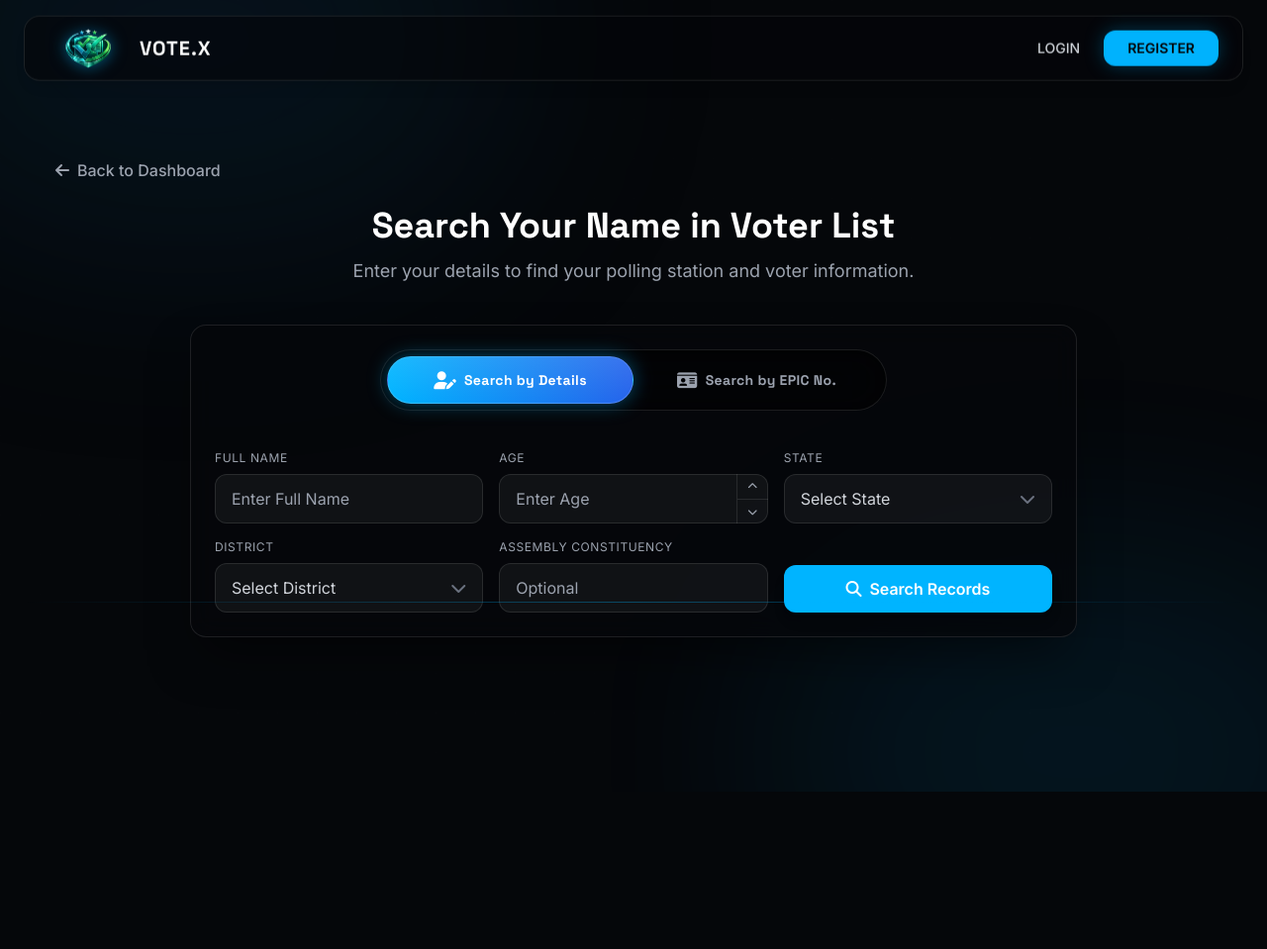
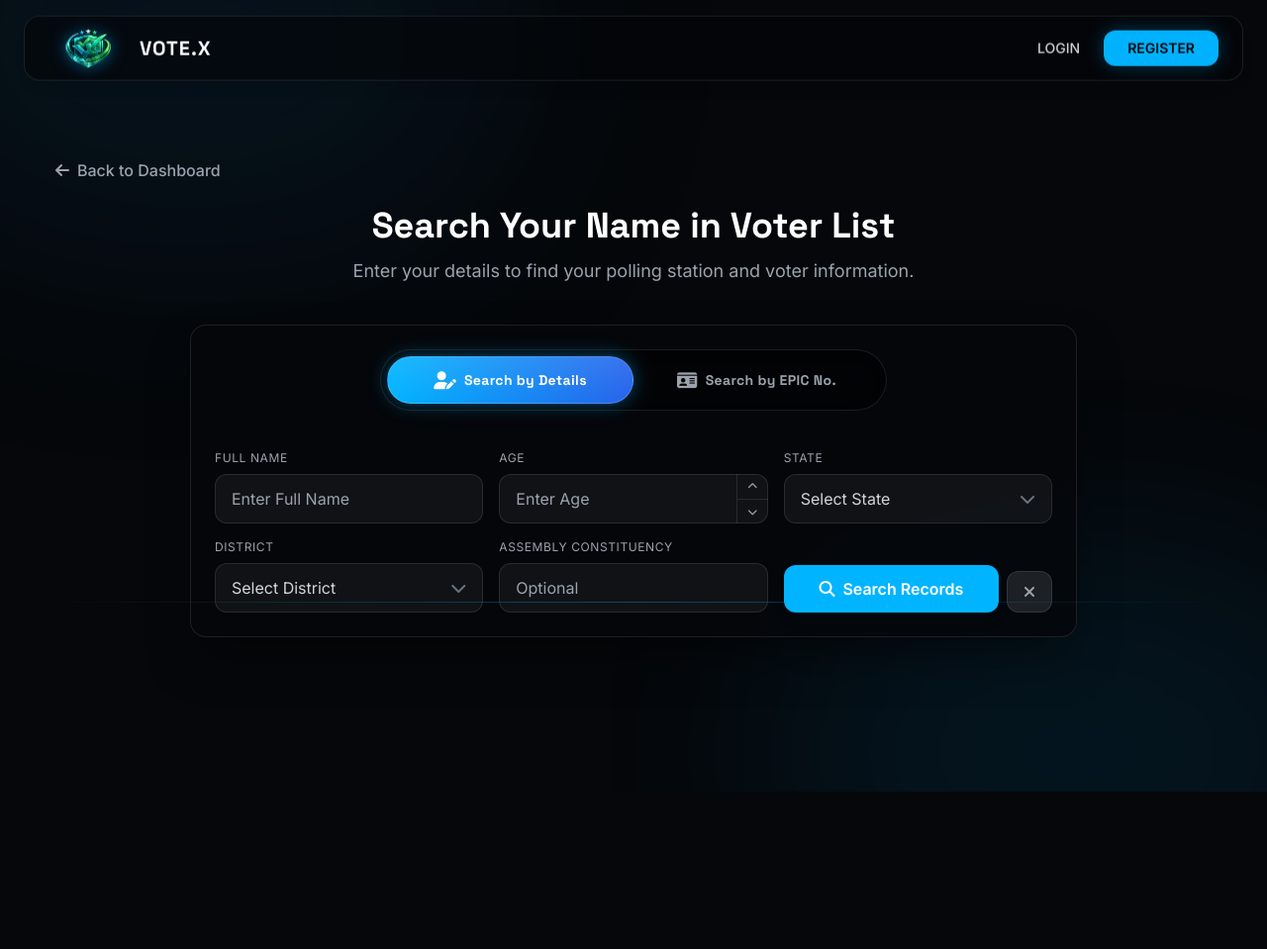
Before and after one commit to SagarSingh-git-hub/Voter_Registration_Management_System, a Flask app: page /voter/search in a window 1280 px wide. Shown: the top 959 px of the page at 99% size. Run offline with Flask 3, Linux system fonts and the light colour scheme; some libraries are stand-ins or nearby versions.

Commit message:
Add reset button and resetSearch function to voter search

```diff
--- a/templates/search_voter.html
+++ b/templates/search_voter.html
@@ -82,9 +82,12 @@
                     <input type="text" id="assemblyInput" placeholder="Optional"
                            class="w-full bg-white/5 border border-white/10 rounded-xl px-4 py-3 text-white focus:border-electric focus:ring-1 focus:ring-electric outline-none transition-all">
                 </div>
-                 <div class="flex items-end relative z-10">
-                    <button type="button" id="btnSearchDetails" onclick="performSearch()" class="w-full bg-electric hover:bg-blue-400 text-white font-bold py-3 px-6 rounded-xl transition-all shadow-lg hover:shadow-glow flex items-center justify-center gap-2">
+                 <div class="flex items-end gap-2 relative z-10">
+                    <button type="button" id="btnSearchDetails" onclick="performSearch()" class="flex-1 bg-electric hover:bg-blue-400 text-white font-bold py-3 px-6 rounded-xl transition-all shadow-lg hover:shadow-glow flex items-center justify-center gap-2">
                         <i class="fas fa-search"></i> Search Records
+                    </button>
+                    <button type="button" onclick="resetSearch()" class="bg-white/10 hover:bg-white/20 text-gray-400 hover:text-white font-bold py-3 px-4 rounded-xl transition-all border border-white/10 flex items-center justify-center" title="Clear Search">
+                        <i class="fas fa-times"></i>
                     </button>
                 </div>
             </div>
@@ -173,6 +176,32 @@
             formDetails.classList.add('hidden');
             formDetails.classList.remove('grid');
         }
+    }
+
+    function resetSearch() {
+        // Clear all inputs
+        const inputs = ['nameInput', 'ageInput', 'assemblyInput', 'epicInput'];
+        inputs.forEach(id => {
+            const el = document.getElementById(id);
+            if (el) el.value = '';
+        });
+
+        // Reset custom dropdowns to placeholder
+        const stateNative = document.getElementById('stateInput');
+        const districtNative = document.getElementById('districtInput');
+        if (stateNative) {
+            stateNative.value = '';
+            stateNative.dispatchEvent(new Event('change', { bubbles: true }));
+        }
+        if (districtNative) {
+            districtNative.innerHTML = '<option value="" class="bg-dark">Select District</option>';
+        }
+
+        // Hide results
+        document.getElementById('resultsContainer').classList.add('hidden');
+        document.getElementById('resultsContainer').innerHTML = '';
+        document.getElementById('emptyState').classList.add('hidden');
+        document.getElementById('loadingState').classList.add('hidden');
     }
 
     async function performSearch() {
```
